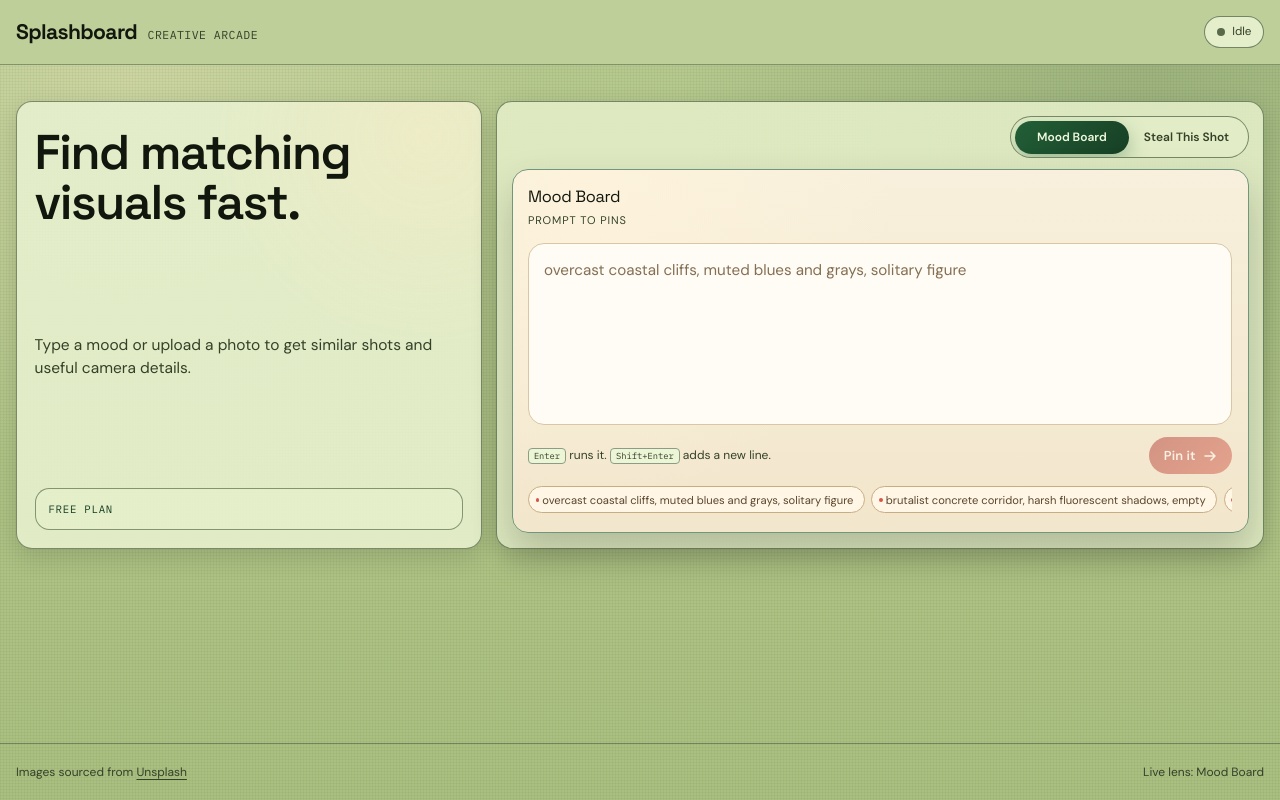
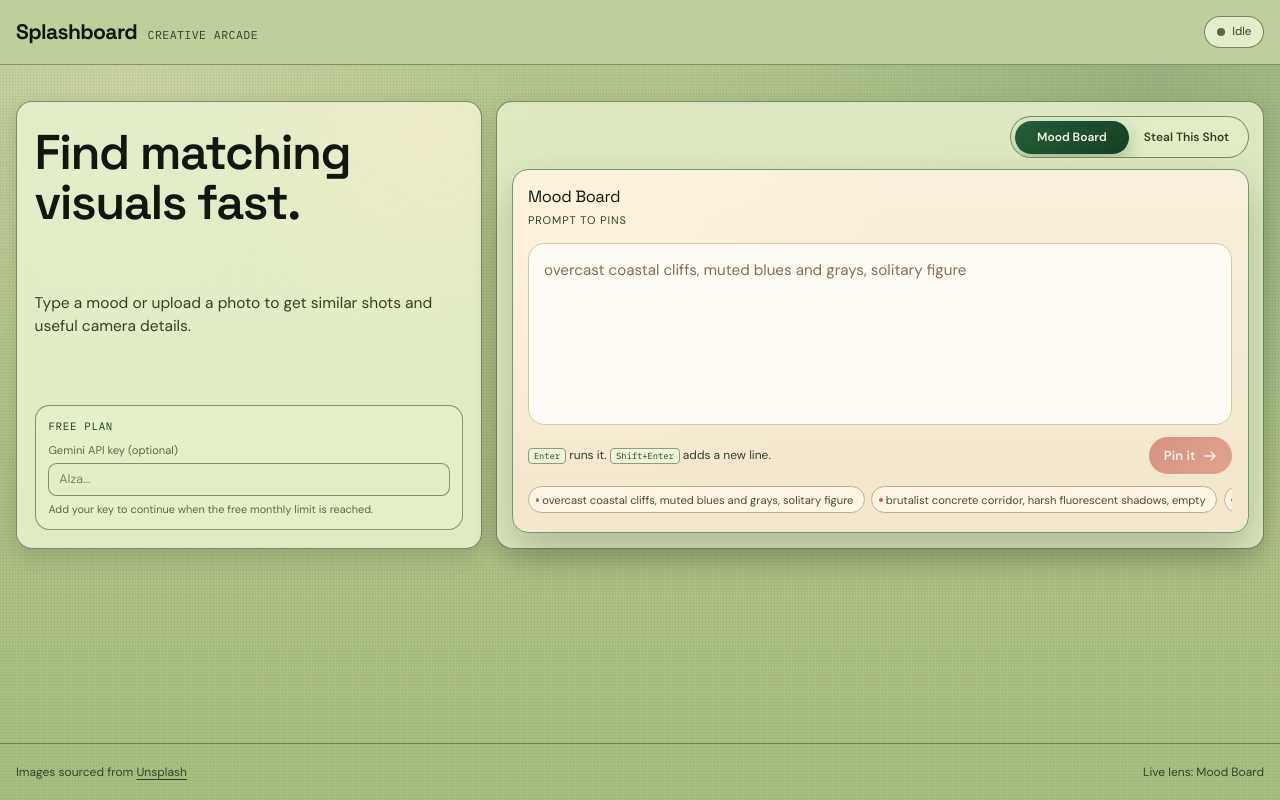
Before and after one commit to daiviknambiar/splashboard, a Next.js app: page /splashboard/ in a window 1280 px wide. Built offline with nearby package versions, Linux system fonts and the light colour scheme; no server answers.

Commit message:
Add BYOK Gemini key flow with free-tier limit fallback

```diff
--- a/app/globals.css
+++ b/app/globals.css
@@ -278,6 +278,40 @@ body {
   font-size: 0.81rem;
   line-height: 1.45;
   color: var(--text-muted);
+}
+
+.quota-panel__key-entry {
+  margin-top: 0.48rem;
+}
+
+.quota-panel__key-label {
+  display: block;
+  font-size: 0.7rem;
+  color: var(--text-subtle);
+  margin-bottom: 0.26rem;
+}
+
+.quota-panel__key-input {
+  width: 100%;
+  height: 2.1rem;
+  border-radius: 0.54rem;
+  border: 1px solid color-mix(in srgb, var(--border), transparent 26%);
+  background: color-mix(in srgb, var(--surface), white 14%);
+  color: var(--text);
+  font-size: 0.78rem;
+  padding: 0 0.62rem;
+}
+
+.quota-panel__key-input:focus-visible {
+  outline: none;
+  box-shadow: 0 0 0 2px var(--ring);
+}
+
+.quota-panel__key-note {
+  margin: 0.36rem 0 0;
+  font-size: 0.68rem;
+  line-height: 1.4;
+  color: var(--text-subtle);
 }
 
 .quota-panel__alert {
--- a/app/page.tsx
+++ b/app/page.tsx
@@ -29,6 +29,7 @@ type ModeUiState = Record<Mode, { status: SearchStatus; errorMsg: string | null
 const FREE_PLAN_SETUP_URL = 'https://github.com/daiviknambiar/splashboard';
 const DEFAULT_MONTHLY_LIMIT = 4;
 const ALLOWED_IMAGE_TYPES = new Set(['image/jpeg', 'image/png', 'image/webp', 'image/gif']);
+const GEMINI_KEY_STORAGE_KEY = 'splashboard.gemini_api_key';
 
 interface MoodCardLayoutItem {
   photo: RankedPhoto;
@@ -343,7 +344,27 @@ export default function Home() {
   });
   const [usage, setUsage] = useState<UsageSummary | null>(null);
   const [showFreePlanNotice, setShowFreePlanNotice] = useState(false);
-  const freeTierBlocked = Boolean(usage?.isLimited);
+  const [geminiApiKey, setGeminiApiKey] = useState('');
+  const hasUserGeminiKey = geminiApiKey.trim().length > 0;
+  const freeTierBlocked = Boolean(usage?.isLimited) && !hasUserGeminiKey;
+
+  useEffect(() => {
+    if (typeof window === 'undefined') return;
+    const savedKey = window.localStorage.getItem(GEMINI_KEY_STORAGE_KEY);
+    if (savedKey) {
+      setGeminiApiKey(savedKey);
+    }
+  }, []);
+
+  useEffect(() => {
+    if (typeof window === 'undefined') return;
+    const trimmed = geminiApiKey.trim();
+    if (trimmed.length > 0) {
+      window.localStorage.setItem(GEMINI_KEY_STORAGE_KEY, trimmed);
+      return;
+    }
+    window.localStorage.removeItem(GEMINI_KEY_STORAGE_KEY);
+  }, [geminiApiKey]);
 
   const runSearch = useCallback(
     async (targetMode: Mode, analyzePayload: AnalyzePayload) => {
@@ -387,6 +408,7 @@ export default function Home() {
               type: 'text',
               mode: targetMode,
             },
+            geminiApiKey,
           });
         } else {
           if (!analyzePayload.image || typeof analyzePayload.image !== 'string') {
@@ -402,6 +424,7 @@ export default function Home() {
               mimeType: analyzePayload.mimeType,
               mode: targetMode,
             },
+            geminiApiKey,
           });
         }
         const descriptors = analysis.descriptors;
@@ -458,7 +481,7 @@ export default function Home() {
         setSplashActive(false);
       }
     },
-    [freeTierBlocked]
+    [freeTierBlocked, geminiApiKey]
   );
 
   const handleMoodBoardSearch = useCallback(
@@ -554,7 +577,9 @@ export default function Home() {
   const usageCopy = usage
     ? `Free plan: ${usage.limit} actions per month. ${usage.remaining} actions left for ${formatMonth(usage.month)}.`
     : `Free plan: ${DEFAULT_MONTHLY_LIMIT} actions per month.`;
-  const setupCopy = 'AI analysis is now handled by your configured backend API service.';
+  const setupCopy = hasUserGeminiKey
+    ? 'Using your Gemini API key for analysis. Free-plan monthly limits are bypassed while your key is active.'
+    : 'AI analysis is now handled by your configured backend API service.';
 
   return (
     <>
@@ -589,6 +614,26 @@ export default function Home() {
                 </p>
                 <div className="quota-panel" aria-live="polite">
                   <p className="quota-panel__eyebrow">Free plan</p>
+                  <div className="quota-panel__key-entry">
+                    <label htmlFor="gemini-api-key" className="quota-panel__key-label">
+                      Gemini API key (optional)
+                    </label>
+                    <input
+                      id="gemini-api-key"
+                      type="password"
+                      autoComplete="off"
+                      spellCheck={false}
+                      value={geminiApiKey}
+                      onChange={(event) => setGeminiApiKey(event.target.value)}
+                      placeholder="AIza..."
+                      className="quota-panel__key-input"
+                    />
+                    <p className="quota-panel__key-note">
+                      {hasUserGeminiKey
+                        ? 'Stored locally in this browser and sent only to your configured backend on analyze requests.'
+                        : 'Add your key to continue when the free monthly limit is reached.'}
+                    </p>
+                  </div>
                   {showFreePlanNotice && (
                     <>
                       <p className="quota-panel__summary">{usageCopy}</p>
--- a/lib/api.ts
+++ b/lib/api.ts
@@ -11,6 +11,7 @@ interface BackendAnalyzeResponse {
 export interface AnalyzeRequestPayload {
   input: string;
   context?: Record<string, unknown>;
+  geminiApiKey?: string;
 }
 
 export interface AnalyzeResponse {
@@ -126,9 +127,17 @@ export async function analyzeInput(payload: AnalyzeRequestPayload): Promise<Anal
     throw new Error('Input is required.');
   }
 
+  const headers: Record<string, string> = {
+    'Content-Type': 'application/json',
+  };
+  const userGeminiKey = payload.geminiApiKey?.trim();
+  if (userGeminiKey) {
+    headers['x-gemini-api-key'] = userGeminiKey;
+  }
+
   const response = await fetch(buildApiUrl('/api/analyze'), {
     method: 'POST',
-    headers: { 'Content-Type': 'application/json' },
+    headers,
     body: JSON.stringify({
       input,
       context: payload.context,
```
Also changed, not shown: 1 other file (tests, documents, lock files or other folders).
